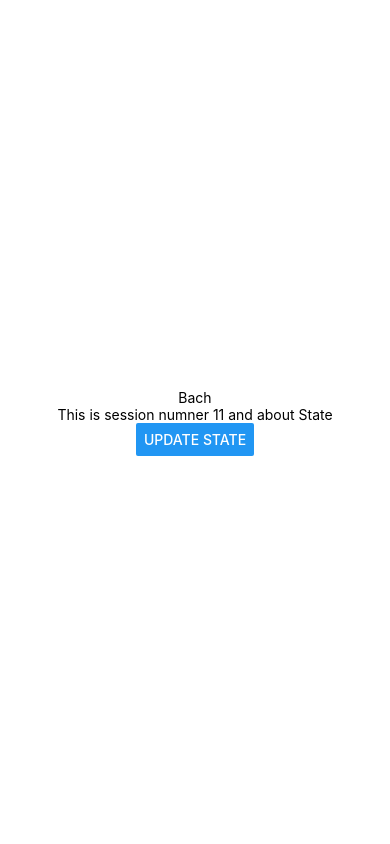
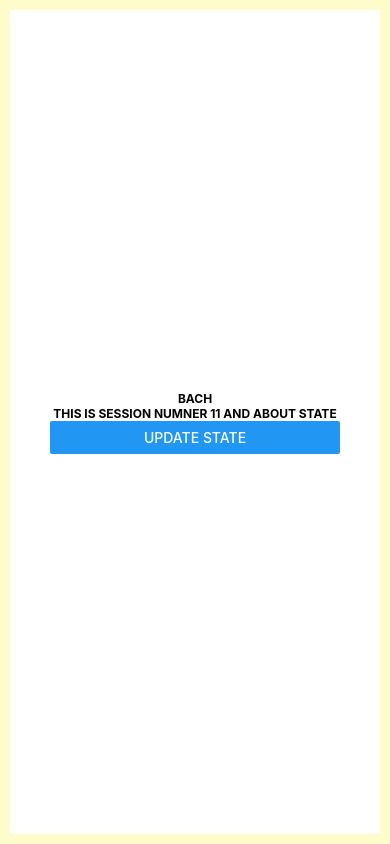
Before and after one commit to anhdayem818/demo-react-native, a React Native app: screen / in a window 390 px wide. Built offline with nearby package versions, Linux system fonts and the light colour scheme.

Commit message:
tutorial 2

```diff
--- a/App.js
+++ b/App.js
@@ -19,9 +19,11 @@ export default function App() {
 
   return (
     <View style={styles.container}>
-      <Text> {name} </Text>
-      <Text> This is session numner {session.number} and about {session.title} </Text>
-      <Button title="Update State" onPress={ onClickHandler } > </Button>
+      <Text style={styles.text} > {name} </Text>
+      <View>
+        <Text style={styles.text} > This is session numner {session.number} and about {session.title} </Text>
+        <Button title="Update State" onPress={ onClickHandler } > </Button>
+      </View>
       <StatusBar style="auto" />
     </View>
   );
@@ -33,5 +35,12 @@ const styles = StyleSheet.create({
     backgroundColor: '#fff',
     alignItems: 'center',
     justifyContent: 'center',
+    borderWidth: 10,
+    borderColor: "#fffccc",
   },
+  text: {
+    fontSize: 12,
+    fontWeight: "bold",
+    textTransform: "uppercase"
+  }
 });
```
